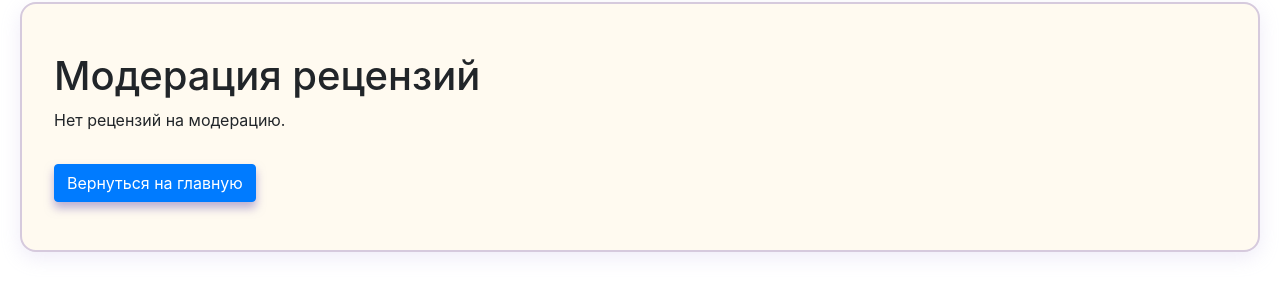
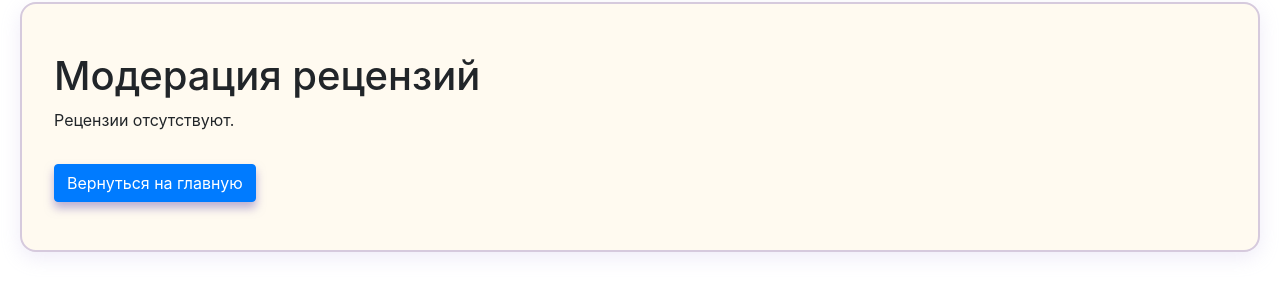
Before and after one commit to gayka05/web-ekzamenchik, a Flask app: page /reviews/moder in a window 1280 px wide. Shown: the part 140-443 px from the top of the page. Run offline with Flask 3, Linux system fonts and the light colour scheme; a user stored in the database is signed in; data comes from the database, SQL or seed files in the repository; data that the repository does not hold is empty; some libraries are stand-ins or nearby versions.

Commit message:
Update review_moder.html

```diff
--- a/templates/review_moder.html
+++ b/templates/review_moder.html
@@ -39,7 +39,7 @@
         </tbody>
     </table>
 {% else %}
-    <p>Нет рецензий на модерацию.</p>
+    <p>Рецензии отсутствуют.</p>
 {% endif %}
 
 <a href="{{ url_for('index') }}" class="btn btn-primary mt-3">Вернуться на главную</a>
```
